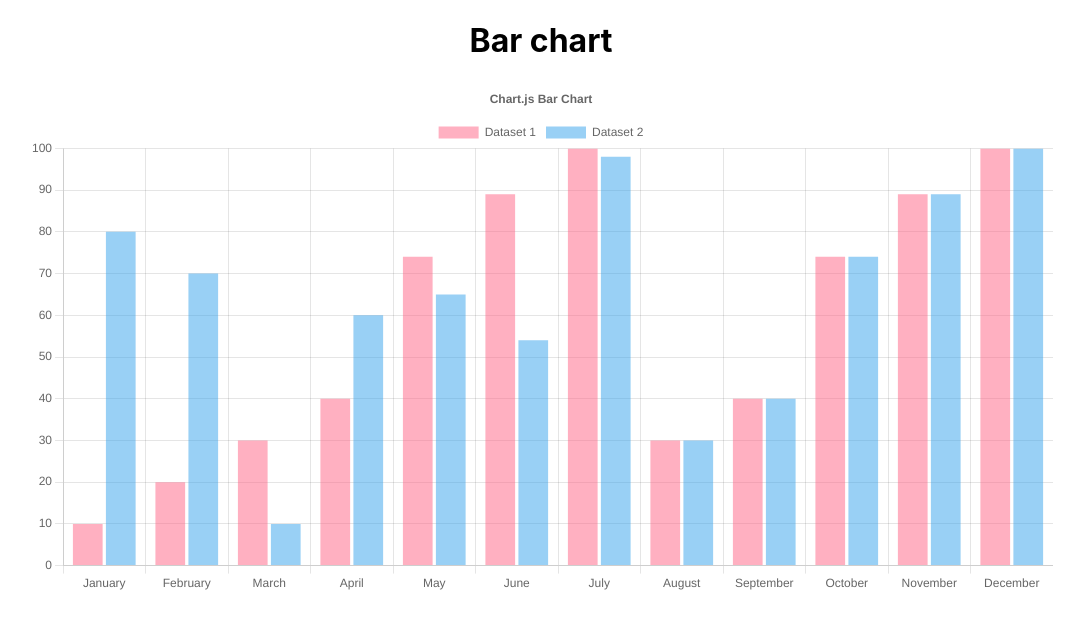
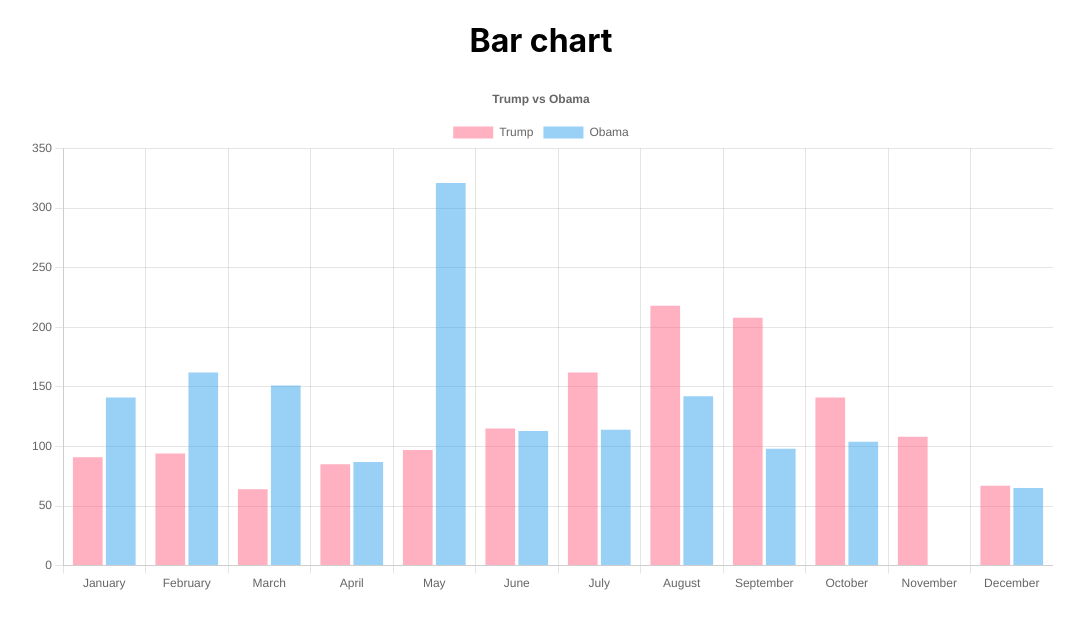
Before and after one commit to HarounTheGreat/Analysis-Social-Media-React-Project, a React (Create React App) app: page /bar_chart in a window 1280 px wide. Shown: the top 628 px of the page, without its empty margins (99-1183 px from the left). Built offline with nearby package versions, Linux system fonts and the light colour scheme.

Commit message:
Analysis-Social-Media-React-Project

```diff
--- a/src/App.js
+++ b/src/App.js
@@ -5,6 +5,7 @@
 import Home from "./pages/home";
 import Area_chart from "./pages/area_chart";
 import trump_data from "./data";
+import obama_data from "./obama";
 import Bar_chart from "./pages/bar_chart";
 function App() {
   return (
@@ -18,7 +19,9 @@
           />
           <Route
             path="/bar_chart"
-            element={<Bar_chart trump_data={trump_data} />}
+            element={
+              <Bar_chart trump_data={trump_data} obama_data={obama_data} />
+            }
           />
           <Route path="*" element={<Error />} />
         </Routes>
--- a/src/component/Navbar/Navbar.js
+++ b/src/component/Navbar/Navbar.js
@@ -5,14 +5,14 @@
     <nav className="navbar">
       <p></p>
       <Link to="/">Home</Link>
-      <Link to="/Area_Chart">Area Chart</Link>
-      <Link to="/Bar Chart">Bar Chart</Link>
-      <Link to="/Bubble Chart">Bubble Chart</Link>
-      <Link to="/Column Chart">Column Chart</Link>
-      <Link to="/Doughnut Chart">Doughnut Chart</Link>
-      <Link to="/Line Chart">Line Chart</Link>
-      <Link to="/Pie Chart">Pie Chart</Link>
-      <Link to="/Stacked Bar Charts">Stacked Bar Charts</Link>
+      <Link to="/area_chart">Area Chart</Link>
+      <Link to="/bar_chart">Bar Chart</Link>
+      <Link to="/bubble_chart">Bubble Chart</Link>
+      <Link to="/column_chart">Column Chart</Link>
+      <Link to="/doughnut_chart">Doughnut Chart</Link>
+      <Link to="/line_chart">Line Chart</Link>
+      <Link to="/pie_chart">Pie Chart</Link>
+      <Link to="/stacked_bar_charts">Stacked Bar Charts</Link>
       <p></p>
     </nav>
   );
--- a/src/pages/bar_chart.js
+++ b/src/pages/bar_chart.js
@@ -1,6 +1,5 @@
 import React from "react";
 import "./chart.css";
-import obama from "../obama";
 import {
   Chart as ChartJS,
   CategoryScale,
@@ -11,7 +10,7 @@
   Legend,
 } from "chart.js";
 import { Bar } from "react-chartjs-2";
-const Bar_chart = ({ trump_data }) => {
+const Bar_chart = ({ trump_data, obama_data }) => {
   ChartJS.register(
     CategoryScale,
     LinearScale,
@@ -28,7 +27,7 @@
       },
       title: {
         display: true,
-        text: "Chart.js Bar Chart",
+        text: "Trump vs Obama",
       },
     },
   };
@@ -47,19 +46,21 @@
     "November",
     "December",
   ];
-  const dataset1 = [10, 20, 30, 40, 74, 89, 100, 30, 40, 74, 89, 100];
-  const dataset2 = [80, 70, 10, 60, 65, 54, 98, 30, 40, 74, 89, 100];
-
+  const dataset1 = months(trump_data);
+  const dataset2 = months(obama_data);
+  console.log("trump_data=====", trump_data);
+  console.log("===================", months(trump_data));
+  //   const dataset2 = months(obama_data);
   const data = {
     labels,
     datasets: [
       {
-        label: "Dataset 1",
+        label: "Trump",
         data: dataset1,
         backgroundColor: "rgba(255, 99, 132, 0.5)",
       },
       {
-        label: "Dataset 2",
+        label: "Obama",
         data: dataset2,
         backgroundColor: "rgba(53, 162, 235, 0.5)",
       },
@@ -73,3 +74,54 @@
   );
 };
 export default Bar_chart;
+
+const months = (X) => {
+  console.log("X===================================================", X);
+  let p = "";
+  let a = 0;
+  let res = [0, 0, 0, 0, 0, 0, 0, 0, 0, 0, 0, 0];
+  for (let i = 0; i < X.length; i++) {
+    p = X[i].Year.substring(5, 7);
+    a = parseInt(p);
+    switch (a) {
+      case 1:
+        res[0] = res[0] + 1;
+        break;
+      case 2:
+        res[1] = res[1] + 1;
+        break;
+      case 3:
+        res[2] = res[2] + 1;
+        break;
+      case 4:
+        res[3] = res[3] + 1;
+        break;
+      case 5:
+        res[4] = res[4] + 1;
+        break;
+      case 6:
+        res[5] = res[5] + 1;
+        break;
+      case 7:
+        res[6] = res[6] + 1;
+        break;
+      case 8:
+        res[7] = res[7] + 1;
+        break;
+      case 9:
+        res[8] = res[8] + 1;
+        break;
+      case 10:
+        res[9] = res[9] + 1;
+        break;
+      case 11:
+        res[10] = res[10] + 1;
+        break;
+      case 12:
+        res[11] = res[11] + 1;
+        break;
+      default:
+    }
+  }
+  return res;
+};
```
Also changed, not shown: Test/script.js (+36 -49 lines), src/obama.js.
